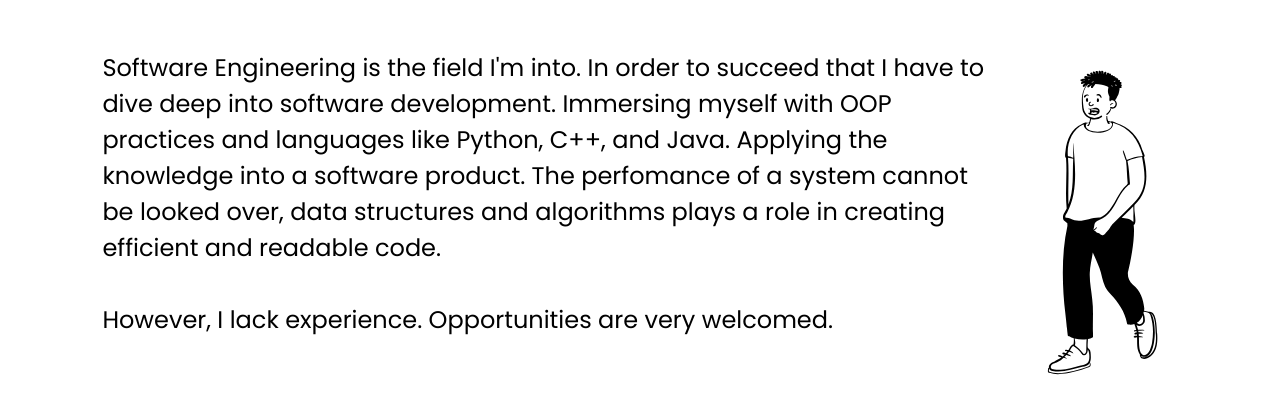
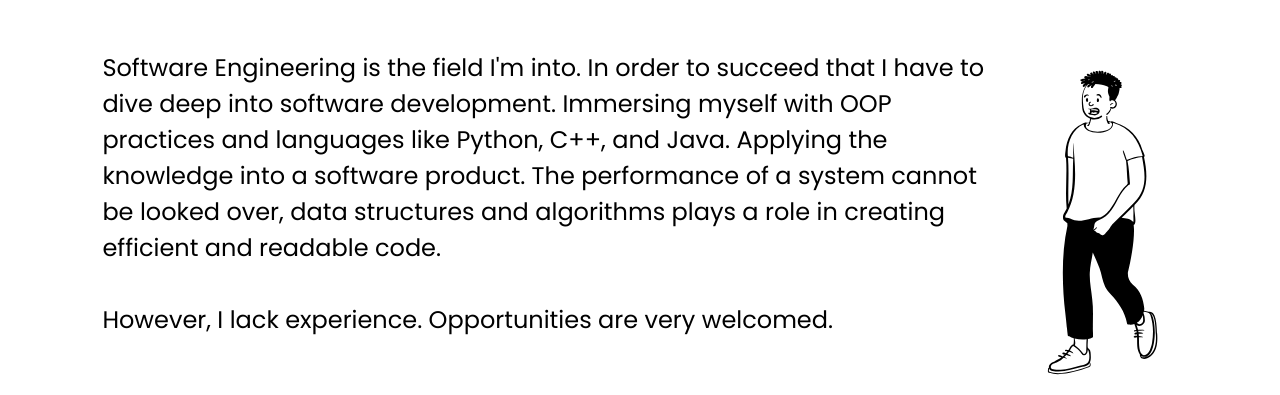
Before and after one commit to deeckn/web-portfolio-2021, a plain HTML site: page index.html in a window 1280 px wide. Shown: the part 551-946 px from the top of the page. Drawn offline with Linux system fonts and the light colour scheme; files whose address does not match are found by name.

Commit message:
Fix spelling mistake

```diff
--- a/index.html
+++ b/index.html
@@ -44,7 +44,7 @@
                 <p class="black-text">
                     Software Engineering is the field I'm into. In order to succeed that I have to dive
                     deep into software development. Immersing myself with OOP practices and languages like Python, C++,
-                    and Java. Applying the knowledge into a software product. The perfomance of a system cannot be
+                    and Java. Applying the knowledge into a software product. The performance of a system cannot be
                     looked
                     over, data structures and algorithms plays a role in creating efficient and readable code.
                     <br><br>
```
